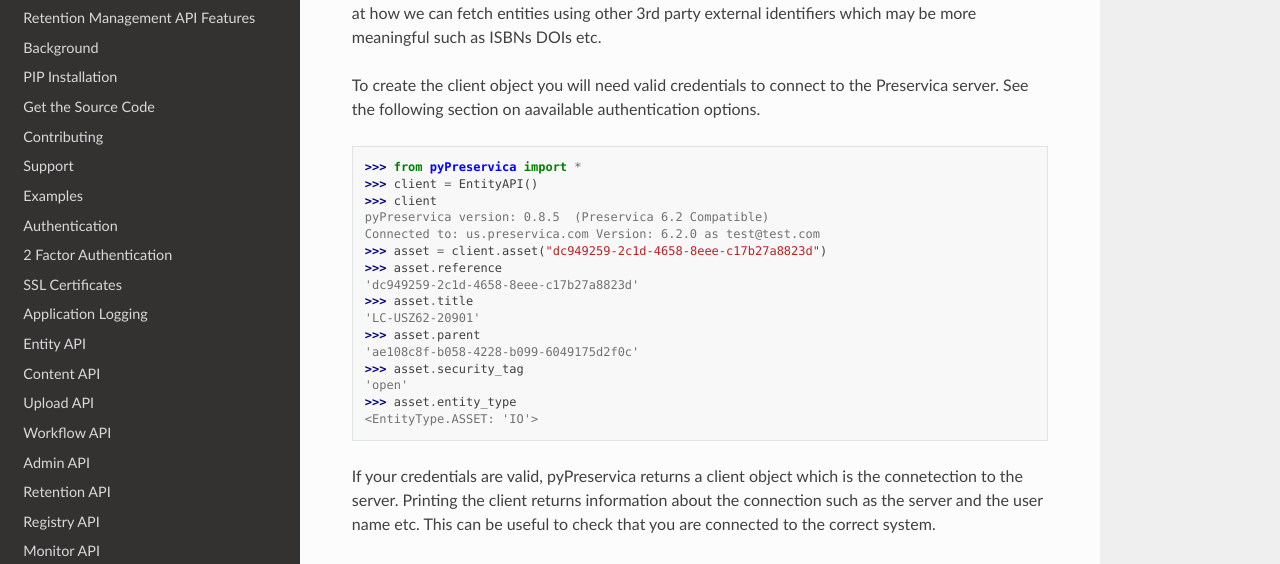
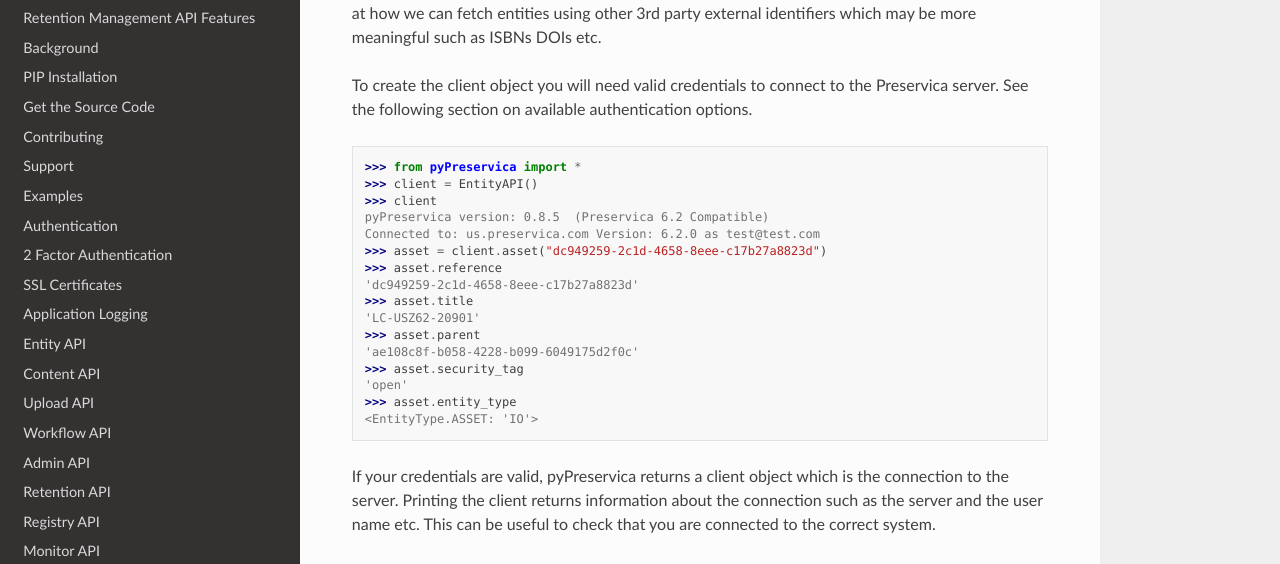
Before and after one commit to carj/pyPreservica, a Sphinx documentation site: the page built from docs/intro.rst, in a window 1280 px wide and 900 px high, scrolled down 4666 px. Shown: the part 182-746 px from the top of the window. Built offline with Sphinx 7.4.7 and the Read the Docs theme 2.0.0, drawn with Linux system fonts in a browser that asks for light colours.

Commit message:
fix typo in documentation

```diff
--- a/docs/intro.rst
+++ b/docs/intro.rst
@@ -177,7 +177,7 @@
 entities using other 3rd party external identifiers which may be more meaningful such as ISBNs DOIs etc.
 
 To create the client object you will need valid credentials to connect to the Preservica server. See the following
-section on aavailable authentication options.
+section on available authentication options.
 
 
 .. code-block:: python
@@ -199,7 +199,7 @@
     >>> asset.entity_type
     <EntityType.ASSET: 'IO'>
 
-If your credentials are valid, pyPreservica returns a client object which is the connetection to the server. Printing the client
+If your credentials are valid, pyPreservica returns a client object which is the connection to the server. Printing the client
 returns information about the connection such as the server and the user name etc. This can be useful to check that you are connected to
 the correct system.
 
```
